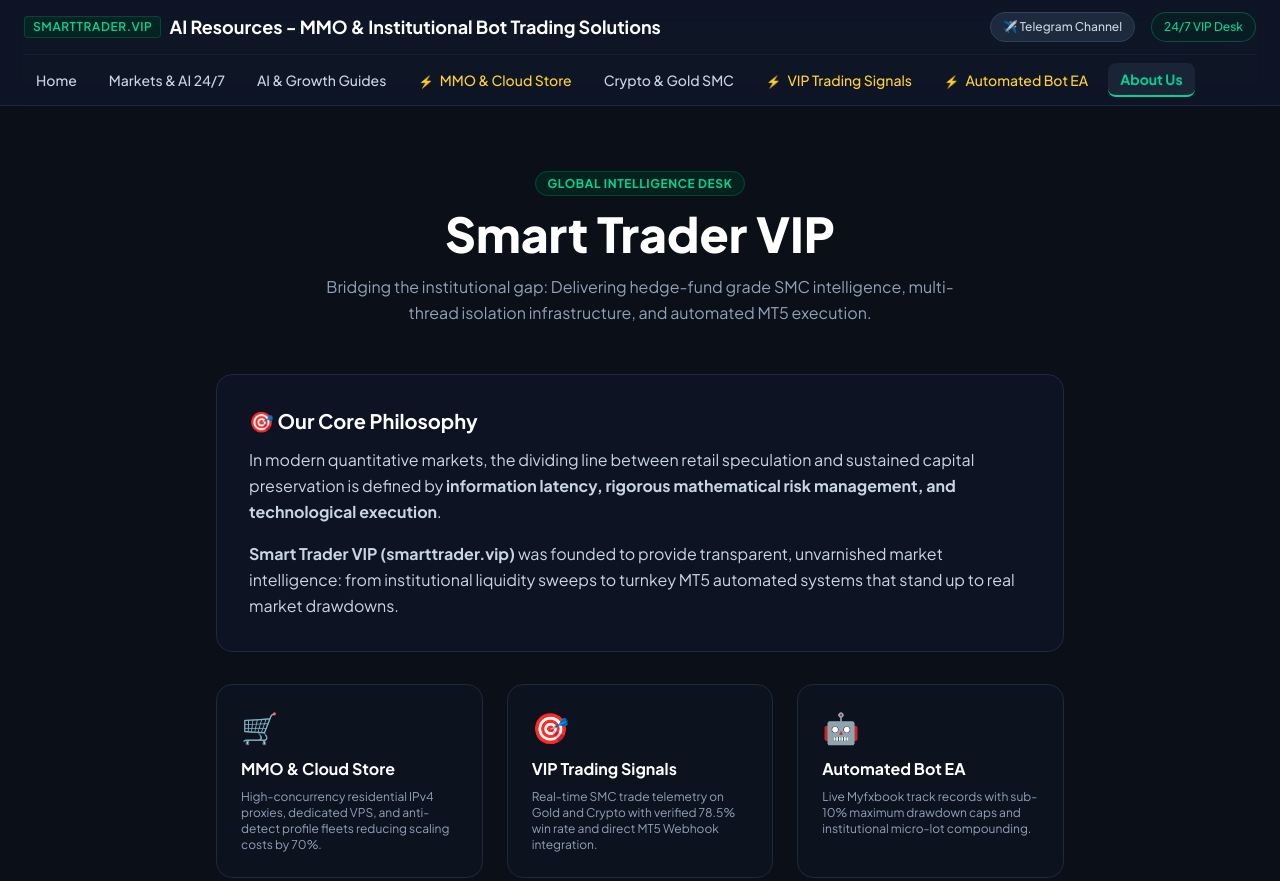
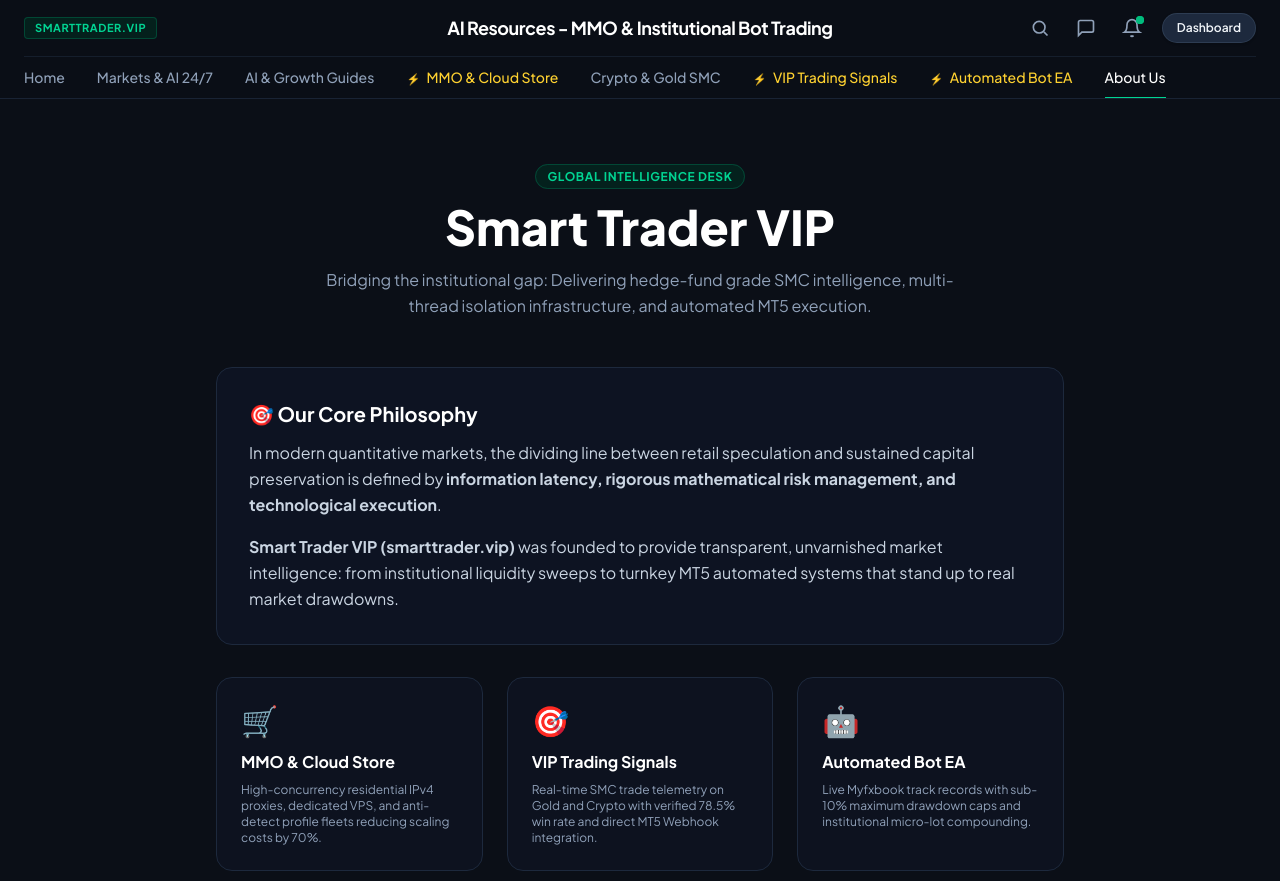
Before and after one commit to MitchellTran9/smarttrader-portal, an Astro site: page /about in a window 1280 px wide. Shown: the top 881 px of the page. Built offline with nearby package versions, Linux system fonts and the light colour scheme; Astro itself is replaced by a stand-in of ours.

Commit message:
feat(ui): update header and navigation bar to match substack layout

```diff
--- a/src/layouts/Layout.astro
+++ b/src/layouts/Layout.astro
@@ -85,44 +85,102 @@ const navItems = [
   </head>
   <body class="min-h-screen flex flex-col bg-[#0b0f17] text-slate-200 antialiased selection:bg-emerald-500 selection:text-white">
 
-    <!-- Top Branding Header -->
-    <header class="border-b border-slate-800 bg-[#0f172a]/80 backdrop-blur-md sticky top-0 z-50">
+    <!-- Substack-Style Header -->
+    <header class="border-b border-slate-800/80 bg-[#0b0f17]/95 backdrop-blur-md sticky top-0 z-50">
       <div class="max-w-7xl mx-auto px-4 sm:px-6">
-        <!-- Top bar: Brand Title & Fast Actions -->
-        <div class="flex items-center justify-between py-3 border-b border-slate-800/60">
-          <a href="/" class="flex items-center space-x-2 text-center mx-auto sm:mx-0">
-            <span class="text-xs font-semibold uppercase tracking-wider text-emerald-400 bg-emerald-950/60 border border-emerald-800/60 px-2 py-0.5 rounded">SMARTTRADER.VIP</span>
-            <h1 class="text-base sm:text-lg font-bold text-white hover:text-emerald-400 transition-colors">
-              AI Resources - MMO & Institutional Bot Trading Solutions
-            </h1>
-          </a>
-          <div class="hidden sm:flex items-center space-x-4">
-            <a href="https://t.me/channelmcg" target="_blank" rel="noopener noreferrer" class="text-xs font-medium text-slate-300 hover:text-white bg-slate-800 px-3 py-1.5 rounded-full border border-slate-700 hover:border-emerald-500 transition-all flex items-center gap-1.5">
-              <span>✈️ Telegram Channel</span>
+        <!-- Top bar: Centered Publication Title & Right Substack Action Icons -->
+        <div class="relative flex items-center justify-between py-3 border-b border-slate-800/60 min-h-[52px]">
+          <!-- Left: Brand Tag -->
+          <div class="flex items-center space-x-2">
+            <a href="/" class="flex items-center space-x-2 group">
+              <span class="text-[11px] font-bold tracking-wider text-emerald-400 bg-emerald-950/60 border border-emerald-800/60 px-2.5 py-0.5 rounded uppercase">
+                SMARTTRADER.VIP
+              </span>
             </a>
-            <a href="https://t.me/willrich" target="_blank" rel="noopener noreferrer" class="text-xs font-medium text-emerald-400 hover:text-emerald-300 bg-emerald-950/40 px-3 py-1.5 rounded-full border border-emerald-800/80 transition-all">
-              24/7 VIP Desk
+          </div>
+
+          <!-- Center: Main Title (Exact Substack Header Style) -->
+          <div class="hidden md:block absolute left-1/2 -translate-x-1/2 text-center pointer-events-auto">
+            <a href="/" class="text-base lg:text-lg font-bold text-white hover:text-emerald-400 transition-colors whitespace-nowrap tracking-tight">
+              AI Resources - MMO & Institutional Bot Trading
+            </a>
+          </div>
+
+          <!-- Mobile Center (if screen small) -->
+          <div class="md:hidden flex-1 px-2 text-center">
+            <a href="/" class="text-xs sm:text-sm font-bold text-white truncate block">
+              AI Resources & Bot Trading
+            </a>
+          </div>
+
+          <!-- Right: Substack-style Action Icons & Dashboard Button -->
+          <div class="flex items-center space-x-2.5 sm:space-x-3.5">
+            <!-- Search Icon -->
+            <a
+              href="#search"
+              title="Search articles"
+              class="text-slate-400 hover:text-white transition-colors p-1.5 rounded-full hover:bg-slate-800/70"
+            >
+              <svg class="w-4 h-4 sm:w-5 sm:h-5" fill="none" stroke="currentColor" stroke-width="2" viewBox="0 0 24 24">
+                <circle cx="11" cy="11" r="7"></circle>
+                <line x1="21" y1="21" x2="16.65" y2="16.65"></line>
+              </svg>
+            </a>
+
+            <!-- Telegram / Chat Icon -->
+            <a
+              href="https://t.me/channelmcg"
+              target="_blank"
+              rel="noopener noreferrer"
+              title="Telegram Community"
+              class="text-slate-400 hover:text-emerald-400 transition-colors p-1.5 rounded-full hover:bg-slate-800/70 hidden sm:inline-flex"
+            >
+              <svg class="w-4 h-4 sm:w-5 sm:h-5" fill="none" stroke="currentColor" stroke-width="2" viewBox="0 0 24 24">
+                <path d="M21 15a2 2 0 0 1-2 2H7l-4 4V5a2 2 0 0 1 2-2h14a2 2 0 0 1 2 2z"></path>
+              </svg>
+            </a>
+
+            <!-- Notification Bell Icon (with live status ping) -->
+            <a
+              href="/vip-trading-signals"
+              title="Realtime MT5 Live Signals"
+              class="relative text-slate-400 hover:text-white transition-colors p-1.5 rounded-full hover:bg-slate-800/70 hidden sm:inline-flex"
+            >
+              <svg class="w-4 h-4 sm:w-5 sm:h-5" fill="none" stroke="currentColor" stroke-width="2" viewBox="0 0 24 24">
+                <path d="M18 8A6 6 0 0 0 6 8c0 7-3 9-3 9h18s-3-2-3-9"></path>
+                <path d="M13.73 21a2 2 0 0 1-3.46 0"></path>
+              </svg>
+              <span class="absolute top-1 right-1 w-2 h-2 bg-emerald-500 rounded-full animate-ping"></span>
+              <span class="absolute top-1 right-1 w-2 h-2 bg-emerald-500 rounded-full"></span>
+            </a>
+
+            <!-- Dashboard Button (Substack style) -->
+            <a
+              href="/vip-trading-signals"
+              class="text-xs font-semibold text-slate-100 bg-slate-800 hover:bg-emerald-600 hover:text-white border border-slate-700/80 px-3.5 py-1.5 rounded-full transition-all duration-200 shadow-sm"
+            >
+              Dashboard
             </a>
           </div>
         </div>
 
-        <!-- Main Navigation Bar -->
-        <nav class="flex items-center justify-between overflow-x-auto py-2 scrollbar-none text-sm font-medium">
-          <div class="flex items-center space-x-1 sm:space-x-2 whitespace-nowrap">
+        <!-- Main Navigation Bar (Exact Substack Line Tabs) -->
+        <nav class="flex items-center overflow-x-auto scrollbar-none text-xs sm:text-sm font-medium">
+          <div class="flex items-center space-x-6 sm:space-x-8 whitespace-nowrap pt-1">
             {navItems.map((item) => {
               const isActive = activeNav === item.name;
               return (
                 <a
                   href={item.href}
-                  class={`px-3 py-1.5 rounded-lg transition-all text-xs sm:text-sm ${
+                  class={`relative pb-2.5 pt-1.5 transition-all font-medium ${
                     isActive
-                      ? "text-emerald-400 font-bold bg-slate-800/80 border-b-2 border-emerald-400"
+                      ? "text-white font-bold border-b-2 border-emerald-400 -mb-[1px]"
                       : item.isProduct
-                      ? "text-amber-300 hover:text-amber-200 hover:bg-slate-800/40"
-                      : "text-slate-300 hover:text-white hover:bg-slate-800/40"
+                      ? "text-amber-300 hover:text-amber-200 border-b-2 border-transparent hover:border-amber-400/50 -mb-[1px]"
+                      : "text-slate-400 hover:text-slate-100 border-b-2 border-transparent hover:border-slate-500 -mb-[1px]"
                   }`}
                 >
-                  {item.isProduct && <span class="text-xs mr-1">⚡</span>}
+                  {item.isProduct && <span class="text-[11px] mr-1 text-amber-400">⚡</span>}
                   {item.name}
                 </a>
               );
```
